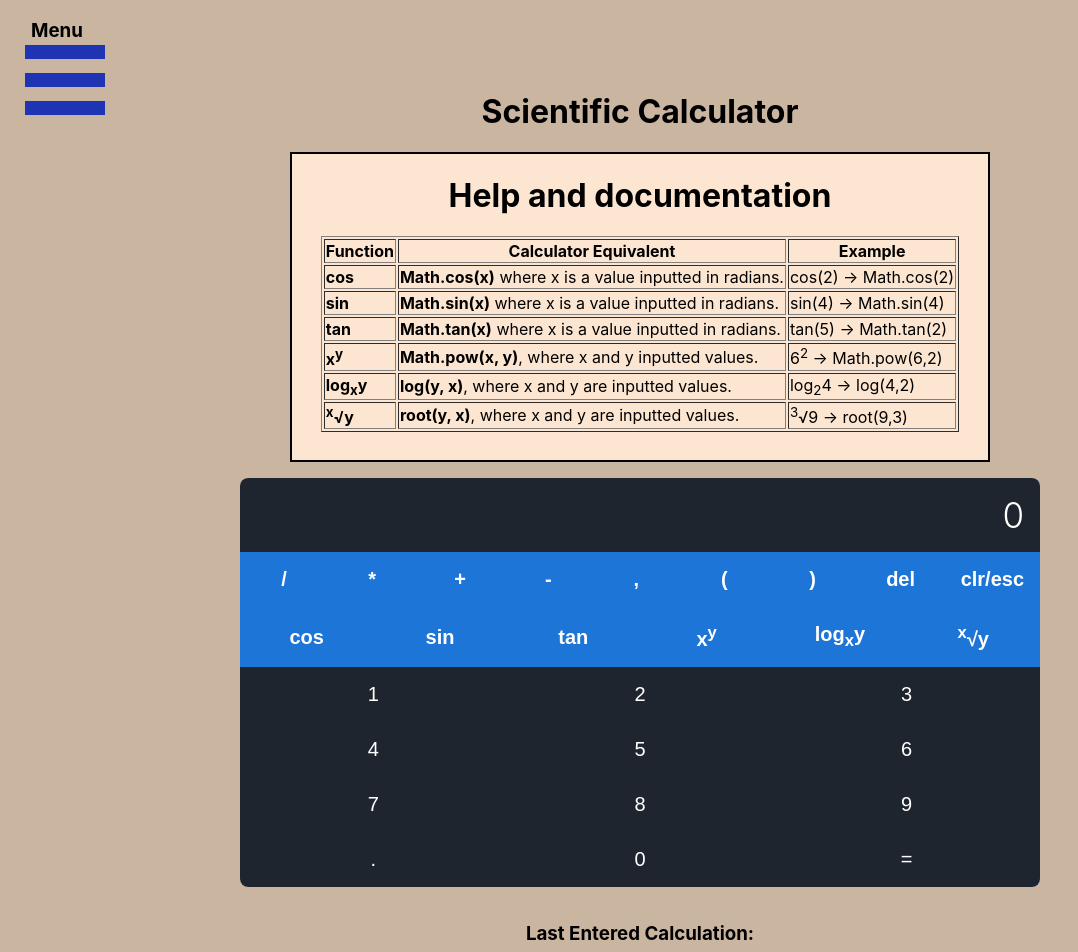
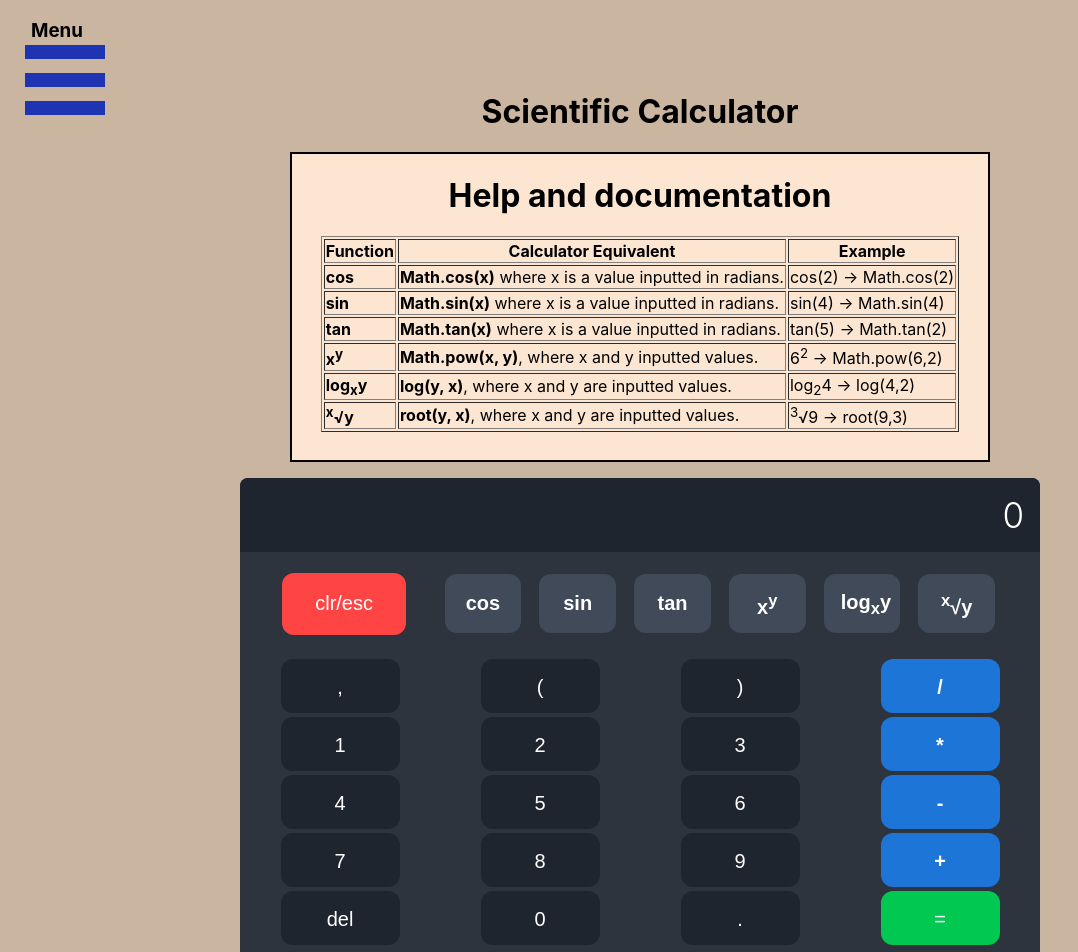
Before and after one commit to F1TR4t/SWE632_Calculator, a React (Create React App) app: page /Scientific in a window 1280 px wide. Shown: the top 952 px of the page, without its empty margins (0-1078 px from the left). Built offline with nearby package versions, Linux system fonts and the light colour scheme.

Commit message:
Formatted simple and sci calculators

```diff
--- a/src/Components/Calculators/Calculator.js
+++ b/src/Components/Calculators/Calculator.js
@@ -116,18 +116,6 @@ const Calculator = () =>{
         setLastStep('N/A');
     }
 
-    const createDigits = () => {
-        const digits = [];
-        for(let i=1; i<10; i++){
-            digits.push(
-            <button onClick={() => updateCalc(i.toString())} key={i}>
-            {i}
-            </button>
-            )
-        }
-        return digits;
-    }
-
     const calculate = () => {
         try {
             setLastStep(calc);
@@ -155,43 +143,87 @@ const Calculator = () =>{
                 <div className="display">
                     {calc || "0"}
                 </div>
-
-                <div className="operators">
+                <div className='calculator1-buttons'>
+                    <div className='clear'>
+                        <Tooltip title="Clear calculator" arrow>
+                            <button onClick={clrCalc}>clear</button>
+                        </Tooltip>
+                    </div>
+                    <div className='digits'>
+                        <Tooltip title="Opening Parenthesis" arrow>
+                            <button onClick={() => updateCalc('(')} >(</button>
+                        </Tooltip>
+                    </div>
+                    <div className='digits'>
+                        <Tooltip title="Closing Parenthesis" arrow>
+                            <button onClick={() => updateCalc(')')} >)</button>
+                        </Tooltip>
+                    </div>
+                    <div className='operators'>
                         <Tooltip title="Division opeartor; WARNING: Do not divide by 0" arrow>
                             <button onClick={() => updateCalc('/')} >/</button>
                         </Tooltip>
+                    </div>
+                    <div className="digits">
+                        <button onClick={() => updateCalc('1')} >1</button>
+                    </div>
+                    <div className="digits">
+                        <button onClick={() => updateCalc('2')} >2</button>
+                    </div>
+                    <div className="digits">
+                        <button onClick={() => updateCalc('3')} >3</button>
+                    </div>
+                    <div className='operators'>
                         <Tooltip title="Multiplication operator" arrow>
                             <button onClick={() => updateCalc('*')} >*</button>
                         </Tooltip>
+                    </div>
+                    <div className="digits">
+                        <button onClick={() => updateCalc('4')} >4</button>
+                    </div>
+                    <div className="digits">
+                        <button onClick={() => updateCalc('5')} >5</button>
+                    </div>
+                    <div className="digits">
+                        <button onClick={() => updateCalc('6')} >6</button>
+                    </div>
+                    <div className='operators'>
+                        <Tooltip title="Subtraction and negation operator; Add before a number to negate" arrow>
+                            <button onClick={() => updateCalc('-')} >-</button>
+                        </Tooltip>
+                    </div>
+                    <div className="digits">
+                        <button onClick={() => updateCalc('7')} >7</button>
+                    </div>
+                    <div className="digits">
+                        <button onClick={() => updateCalc('8')} >8</button>
+                    </div>
+                    <div className="digits">
+                        <button onClick={() => updateCalc('9')} >9</button>
+                    </div>
+                    <div className='operators'>
                         <Tooltip title="Addition operator" arrow>
                             <button onClick={() => updateCalc('+')} >+</button>
                         </Tooltip>
-                    <Tooltip title="Subtraction and negation operator; Add before a number to negate" arrow>
-                        <button onClick={() => updateCalc('-')} >-</button>
-                    </Tooltip>
-                    <Tooltip title="Opening Parenthesis" arrow>
-                        <button onClick={() => updateCalc('(')} >(</button>
-                    </Tooltip>
-                    <Tooltip title="Closing Parenthesis" arrow>
-                        <button onClick={() => updateCalc(')')} >)</button>
-                    </Tooltip>
+                    </div>
+                    <div className="digits">
                         <Tooltip title="Delete last character" arrow>
                             <button onClick={deleteLast}>del</button>
                         </Tooltip>
-                    <Tooltip title="Clear calculator" arrow>
-                        <button onClick={clrCalc}>clr/esc</button>
-                    </Tooltip>
                     </div>
-
                     <div className="digits">
-                    {createDigits()}
                         <button onClick={() => updateCalc('0')} >0</button>
+                    </div>
+                    <div className="digits">
                         <Tooltip title="Place a decimal" arrow>
                             <button onClick={() => updateCalc('.')} >.</button>
                         </Tooltip>
+                    </div>
+                    <div className="equal">
                         <Tooltip title="Calculate equation" arrow>
                             <button onClick={calculate}>=</button>
                         </Tooltip>
+                    </div>
                 </div>
             </div>
         </div>
--- a/src/Components/Calculators/Scientific.js
+++ b/src/Components/Calculators/Scientific.js
@@ -130,18 +130,6 @@ const Scientific = () => {
         setLastStep('N/A');
     }
 
-    const createDigits = () => {
-        const digits = [];
-        for (let i = 1; i < 10; i++) {
-            digits.push(
-                <button onClick={() => updateCalc(i.toString())} key={i}>
-                    {i}
-                </button>
-            )
-        }
-        return digits;
-    }
-
     const calculate = () => {
         try {
             setLastStep(calc);
@@ -223,82 +211,104 @@ const Scientific = () => {
                         {calc || "0"}
                     </div>
 
-
-
-                    <div className="operators">
-                    <Tooltip title="Division opeartor; WARNING: Do not divide by 0" arrow>
-                        <button onClick={() => updateCalc('/')} >/</button>
-                    </Tooltip>
-                    <Tooltip title="Multiplication operator" arrow>
-                        <button onClick={() => updateCalc('*')} >*</button>
-                    </Tooltip>
-                    <Tooltip title="Addition operator" arrow>
-                        <button onClick={() => updateCalc('+')} >+</button>
-                    </Tooltip>
-                    <Tooltip title="Subtraction and negation operator; Add before a number to negate" arrow>
-                        <button onClick={() => updateCalc('-')} >-</button>
-                    </Tooltip>
-                    <Tooltip title="Comma, used for functions">
-                        <button onClick={() => updateCalc(",")} >,</button>
-                    </Tooltip>
-                    <Tooltip title="Opening Parenthesis" arrow>
-                        <button onClick={() => updateCalc('(')} >(</button>
-                    </Tooltip>
-                    <Tooltip title="Closing Parenthesis" arrow>
-                        <button onClick={() => updateCalc(')')} >)</button>
-                    </Tooltip>
-                    <Tooltip title="Delete last character" arrow>
-                        <button onClick={deleteLast}>del</button>
-                    </Tooltip>
+                    <div className="calculator-bottom">
+                        <div className='clear'>
                         <Tooltip title="Clear calculator" arrow>
                             <button onClick={clrCalc}>clr/esc</button>
-                    </Tooltip>
-
-
-                    </div>
-
-                    <div className="functions">
+                        </Tooltip></div>
+                        <div className="calculator-functions">
+                         <div className='functions'>
                             <Tooltip title="Cosine function; Math.cos(x) where x is in radians" arrow>
                              <button onClick={() => updateCalc('Math.cos(')} >cos</button>
-                        </Tooltip>
+                            </Tooltip></div>
+                            <div className='functions'>
                             <Tooltip title="Sine function; Math.sin(x) where x is in radians" arrow>
                                 <button onClick={() => updateCalc('Math.sin(')}>sin</button>
-                        </Tooltip>
+                         </Tooltip></div>
+                         <div className='functions'>
                          <Tooltip title="Tangent function; Math.tan(x) where x is in radians" arrow>
                              <button onClick={() => updateCalc('Math.tan(')}>tan</button>
-                        </Tooltip>
+                         </Tooltip></div>
+                         <div className='functions'>
                           <Tooltip title="Exponent function; Math.pow(x, y), where x is the value and y is the exponent" arrow>
                               <button onClick={() => updateCalc('Math.pow(')}>
                                   x
                                   <sup>y</sup>
                                </button>
-                        </Tooltip>
+                           </Tooltip></div>
+                           <div className='functions'>
                            <Tooltip title="Lograthmic function; log(y, x), where y is the value and x is the log base" arrow>
                                <button onClick={() => updateCalc('log(')}>log
                                    <sub>x</sub>
                                 y
                                </button>
-                        </Tooltip>
+                           </Tooltip></div>
+                           <div className='functions'>
                            <Tooltip title="Root function; root(y, x), where y is the value and x is the root power" arrow>
                                 <button onClick={() => updateCalc('root(')}>
                                     <sup>x</sup>
                                     {"\u221A"}y
                                 </button>
-                        </Tooltip>
+                            </Tooltip></div>
+                            </div>
+
+                        </div>
+
+                    <div className='calculator2-buttons'>
+                    <div className='digits'>
+                        <Tooltip title="Comma, used for functions">
+                            <button onClick={() => updateCalc(",")} >,</button>
+                        </Tooltip></div>
+                        <div className='digits'>
+                        <Tooltip title="Opening Parenthesis" arrow>
+                            <button onClick={() => updateCalc('(')} >(</button>
+                        </Tooltip></div>
+                        <div className='digits'>
+                        <Tooltip title="Closing Parenthesis" arrow>
+                            <button onClick={() => updateCalc(')')} >)</button>
+                        </Tooltip></div>
+                        <div className='operators'>
+                        <Tooltip title="Division opeartor; WARNING: Do not divide by 0" arrow>
+                            <button onClick={() => updateCalc('/')} >/</button>
+                        </Tooltip></div>
+                         <div className='digits'><button onClick={() => updateCalc('1')} >1</button></div>
+                         <div className='digits'><button onClick={() => updateCalc('2')} >2</button></div>
+                         <div className='digits'><button onClick={() => updateCalc('3')} >3</button></div>
+                          <div className='operators'>
+                        <Tooltip title="Multiplication operator" arrow>
+                            <button onClick={() => updateCalc('*')} >*</button>
+                        </Tooltip></div>
+                        <div className='digits'><button onClick={() => updateCalc('4')} >4</button></div>
+                         <div className='digits'><button onClick={() => updateCalc('5')} >5</button></div>
+                         <div className='digits'><button onClick={() => updateCalc('6')} >6</button></div>
+                        <div className='operators'><Tooltip title="Subtraction and negation operator; Add before a number to negate" arrow>
+                            <button onClick={() => updateCalc('-')} >-</button>
+                        </Tooltip></div>
+                        <div className='digits'><button onClick={() => updateCalc('7')} >7</button></div>
+                         <div className='digits'><button onClick={() => updateCalc('8')} >8</button></div>
+                         <div className='digits'><button onClick={() => updateCalc('9')} >9</button></div>
+                        <div className='operators'><Tooltip title="Addition operator" arrow>
+                            <button onClick={() => updateCalc('+')} >+</button>
+                        </Tooltip></div>
+                        <div className='digits'>
+                                <Tooltip title="Delete last character" arrow>
+                            <button onClick={deleteLast}>del</button>
+                        </Tooltip></div>
+                        <div className='digits'><button onClick={() => updateCalc('0')} >0</button></div>
+                        <div className='digits'>
+                         <Tooltip title="Place a decimal" arrow>
+                             <button onClick={() => updateCalc('.')} >.</button>
+                         </Tooltip></div>
+
+
+                        <div className='equal'> <Tooltip title="Calculate equation" arrow>
+                                <button onClick={calculate}>=</button>
+                            </Tooltip></div>
                     </div>
 
 
-                    <div className="digits">
-                        {createDigits()}
-                        <Tooltip title="Place a decimal" arrow>
-                            <button onClick={() => updateCalc('.')} >.</button>
-                        </Tooltip>
-                        <button onClick={() => updateCalc('0')} >0</button>
 
-                        <Tooltip title="Calculate equation" arrow>
-                            <button onClick={calculate}>=</button>
-                        </Tooltip>
-                    </div>
+
                 </div>
             </div>
             <div>
--- a/src/index.css
+++ b/src/index.css
@@ -10,8 +10,11 @@
 
 :root{
   --primary: #1e75d8;
+  --secondary: #404a58;
   --dark: #1f252e;
   --light: #cab5a1;
+  --submit: #00C851;
+  --danger: #ff4444;
 }
 
 .App1{
@@ -25,19 +28,48 @@
 .calculator{
   width: 100%;
   max-width: 400px;
-  background-color: #FFF;
+  height: 400px;
+  background-color: #2d343d;
+  display: inline-block;
   border-radius: 8px;
   overflow: hidden;
   box-shadow: 0px 2px 64px rgba(0, 0, 0, 0,2);
 }
 
+.calculator-bottom {
+  display: grid;
+  grid-template-columns: 22% 78% ;
+  margin-top: 20px;
+  margin-left: 15px;
+  margin-right: -25px;
+}
+
+.calculator-functions {
+  display: grid;
+  grid-template-columns: 15% 15% 15% 15% 15% 15%;
+}
+
+.calculator1-buttons{
+  margin-top:20px;
+  display: grid;
+  grid-template-columns: 25% 25% 25% 25%;
+}
+
 .sci_calculator {
-    width: 100%;
-    max-width: 800px;
-    background-color: #FFF;
-    border-radius: 8px;
-    overflow: hidden;
-    box-shadow: 0px 2px 64px rgba(0, 0, 0, 0,2);
+  width: 100%;
+  max-width: 800px;
+  height: 500px;
+  background-color: #2d343d;
+  display: inline-block;
+  border-radius: 8px;
+  overflow: hidden;
+  box-shadow: 0px 2px 64px rgba(0, 0, 0, 0,2);
+}
+
+.calculator2-buttons{
+  margin-top:20px;
+  display: grid;
+  grid-template-columns: 25% 25% 25% 25%;
 }
 
 .display {
@@ -60,7 +92,7 @@ button{
   outline: none;
   color: #FFF;
   font-size: 20px;
-  padding: 16px;
+  padding: 17px;
   cursor: pointer;
   transition: 0.4s;
 }
@@ -69,34 +101,118 @@ button:hover{
   opacity: 0.9;
 }
 
-.operators{
+.primary {
+  margin-left: 20%;
+  margin-right: 20%;
+  display: inline-block;
   display: flex;
+  flex-wrap: wrap;
+  padding:0.5px;
 }
 
-.operators button{
-  flex: 1 1 0%;
+.primary button {
+  flex: 100%;
+  max-width: 100%;
+  max-height: 95%;
+  border:none;
+  border-radius:12px;
   background-color: var(--primary);
   font-weight: 700;
 }
 
+.operators{
+  margin-left: 20%;
+  margin-right: 20%;
+  display: inline-block;
+  display: flex;
+  flex-wrap: wrap;
+  padding:0.5px;
+}
+
+.operators button{
+  flex: 100%;
+  max-width: 100%;
+  max-height: 95%;
+  border:none;
+  border-radius:12px;
+  background-color: var(--primary);
+  font-weight: 700;
+}
+
+.clear {
+  margin-left: 15%;
+  margin-right: 15%;
+  display: inline-block;
+  display: flex;
+  flex-wrap: wrap;
+  padding:0.5px;
+}
+
+.clear button {
+  text-align: center;
+  flex: 100%;
+  max-width: 100%;
+  max-height: 95%;
+  border:none;
+  border-radius:12px;
+  background-color: var(--danger);
+  font-weight: 500;
+}
+
+.equal {
+  margin-left: 20%;
+  margin-right: 20%;
+  display: inline-block;
+  display: flex;
+  flex-wrap: wrap;
+  padding:0.5px;
+}
+
+.equal button {
+  text-align: center;
+  flex: 100%;
+  max-width: 100%;
+  max-height: 95%;
+  border:none;
+  border-radius:12px;
+  background-color: var(--submit);
+  font-weight: 500;
+}
+
 .functions {
-    display: flex;
+  margin-left: 10%;
+  margin-right: 5%;
+  display: inline-block;
+  display: flex;
+  flex-wrap: wrap;
+  padding:2px;
 }
 
 .functions button {
-    flex: 1 1 0%;
-    background-color: var(--primary);
-    font-weight: 700;
+  flex: 100%;
+  max-width: 100%;
+  max-height: 95%;
+  border:none;
+  border-radius:12px;
+  background-color: var(--secondary);
+  font-weight: 700;
 }
 
 .digits{
+  margin-left: 20%;
+  margin-right: 20%;
+  display: inline-block;
   display: flex;
   flex-wrap: wrap;
+  padding:0.5px;
 }
 
 .digits button{
-  flex: 1 1 33.333%;
-  max-width: 33.333%;
+  flex: 100%;
+  max-width: 100%;
+  max-height: 95%;
+  border:none;
+  border-radius:12px;
   background-color: var(--dark);
 }
 
```
Lines whose indentation alone changed are shown as unchanged.
